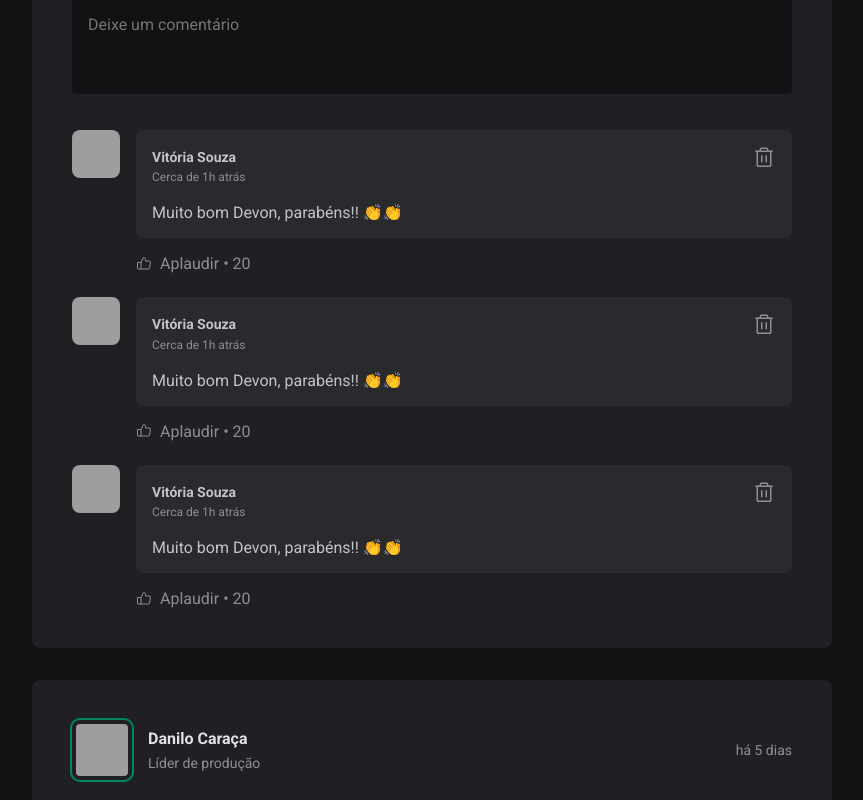
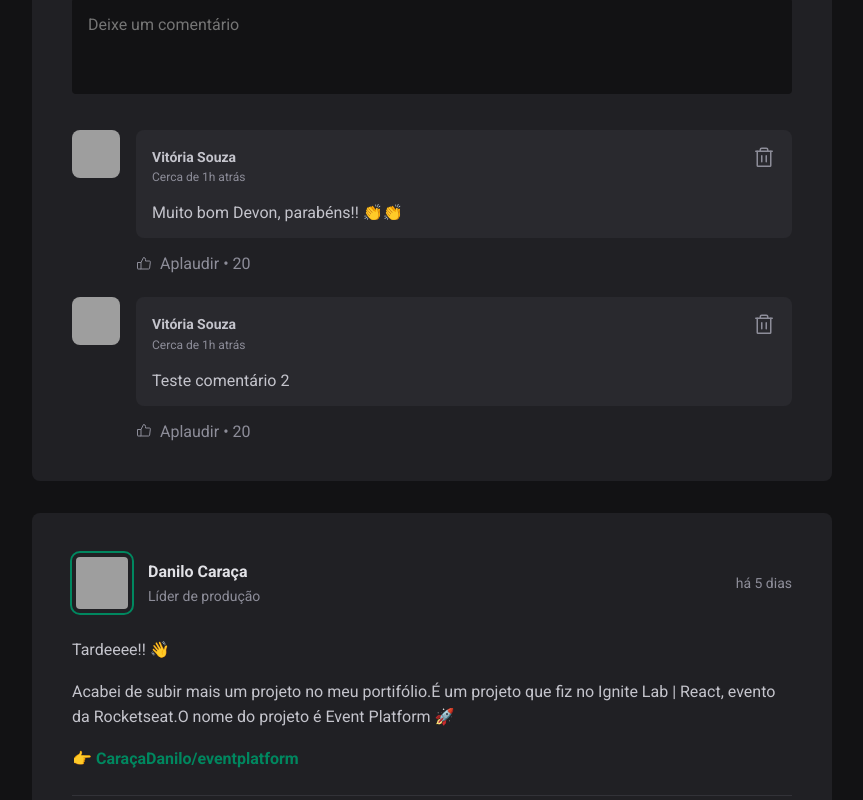
Before and after one commit to SouzaVitoria/ignite-feed, a React (Vite) app: page / in a window 1280 px wide. Shown: the part 580-1380 px from the top of the page, without its empty margins (352-1215 px from the left). Built offline with nearby package versions, Linux system fonts and the light colour scheme; data requests are answered from the project's data file; grey boxes are pictures that could not be loaded.

Commit message:
added comments content with data update

```diff
--- a/db/posts.json
+++ b/db/db.json
@@ -37,5 +37,15 @@
         { "type": "link", "content": "👉 CaraçaDanilo/eventplatform" }
       ]
     }
+  ],
+  "comments": [
+    {
+      "id": 1,
+      "content": "Muito bom Devon, parabéns!! 👏👏"
+    },
+    {
+      "id": 2,
+      "content": "Teste comentário 2"
+    }
   ]
 }
--- a/package.json
+++ b/package.json
@@ -6,7 +6,7 @@
     "dev": "vite",
     "build": "tsc && vite build",
     "preview": "vite preview",
-    "server": "json-server --watch db/posts.json -p 3004"
+    "server": "json-server --watch db/db.json -p 3004"
   },
   "dependencies": {
     "date-fns": "^2.28.0",
--- a/src/components/Comment/Comment.tsx
+++ b/src/components/Comment/Comment.tsx
@@ -1,12 +1,13 @@
 import { ThumbsUp, Trash } from 'phosphor-react';
+import { CommentsProps } from '../../typings/typings';
 import { Avatar } from '../Avatar/Avatar';
 import styles from './Comment.module.css';
 
 
-export function Comment() {
+export function Comment(props: CommentsProps) {
   return (
     <div className={styles.comment}>
-       <Avatar hasBorder={false} src="https://github.com/SouzaVitoria.png" />
+      <Avatar hasBorder={false} src="https://github.com/SouzaVitoria.png" />
 
       <div className={styles.commentBox}>
         <div className={styles.commentContent}>
@@ -21,7 +22,7 @@ export function Comment() {
             </button>
           </header>
 
-          <p>Muito bom Devon, parabéns!! 👏👏</p>
+          <p> {props.content} </p>
         </div>
 
         <footer>
--- a/src/components/Post/Post.tsx
+++ b/src/components/Post/Post.tsx
@@ -1,13 +1,14 @@
+import { useEffect, useState, FormEvent } from "react";
 import { format, formatDistanceToNow } from "date-fns"
 import ptBR from "date-fns/locale/pt-BR"
-
 import { Comment } from '../Comment/Comment';
 import { Avatar } from '../Avatar/Avatar';
-
+import { CommentsProps, PostProps } from '../../typings/typings';
 import styles from './Post.module.css';
-import { PostProps } from '../../typings/typings';
 
 export function Post({ author, publishedAt, content }: PostProps) {
+  const [commentText, setCommentText] = useState<string>("")
+  const [comments, setComments] = useState<CommentsProps[]>([])
   const date = new Date(publishedAt)
   const publishedDateFormatted = format(new Date(date), "d' de 'LLLL' de 'yyyy' às 'HH':'mm'h'", {
     locale: ptBR
@@ -16,6 +17,29 @@ export function Post({ author, publishedAt, content }: PostProps) {
     locale: ptBR,
     addSuffix: true
   })
+
+  useEffect(() => {
+    const loadComments = async () => {
+      const response = await fetch("http://localhost:3004/comments")
+      const data = await response.json()
+      setComments(data)
+    }
+    loadComments()
+  }, [])
+
+  const handleCreateNewComment = async (event: FormEvent) => {
+    event.preventDefault()
+
+    setComments([
+      ...comments,
+      {
+        id: comments.length + 1,
+        content: commentText
+      }
+    ])
+
+    setCommentText("")
+  }
 
   return (
     <article className={styles.post}>
@@ -41,18 +65,23 @@ export function Post({ author, publishedAt, content }: PostProps) {
         })}
       </div>
 
-      <form className={styles.commentForm}>
+      <form onSubmit={handleCreateNewComment} className={styles.commentForm}>
         <strong>Deixe seu feedback</strong>
-        <textarea placeholder="Deixe um comentário" />
+        <textarea
+          placeholder="Deixe um comentário"
+          onChange={event => setCommentText(event.target.value)}
+          value={commentText}
+          required
+        />
         <footer>
           <button type="submit">Publicar</button>
         </footer>
       </form>
 
       <div className={styles.commentList}>
-        <Comment />
-        <Comment />
-        <Comment />
+        {comments.map((comment: CommentsProps) => {
+          return <Comment key={comment.id} content={comment.content} />
+        })}
       </div>
     </article>
   )
--- a/src/typings/typings.ts
+++ b/src/typings/typings.ts
@@ -12,3 +12,8 @@ export interface PostProps {
     content: string
   }[]
 }
+
+export interface CommentsProps {
+  id?: number
+  content: string
+}
```
